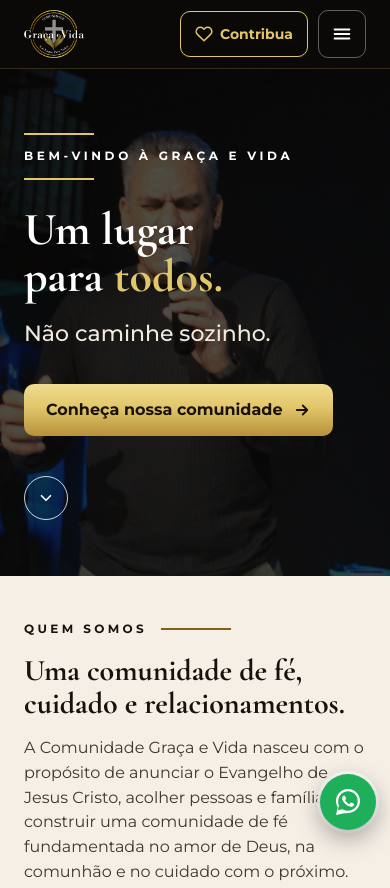
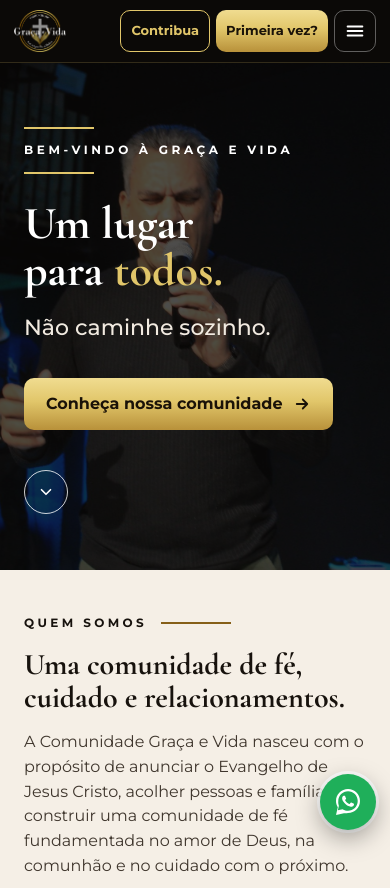
Before and after one commit to tiagohp42/graca-e-vida, a website: page index.html in a window 390 px wide. Shown: the top 888 px of the page. Drawn offline with nearby package versions, Linux system fonts and the light colour scheme.

Commit message:
Celular: Contribua e Primeira vez? juntos no topo
Abaixo de 440px os dois botões ficam lado a lado, menores e sem ícone.

Co-Authored-By: Claude Opus 5.5 <noreply@anthropic.com>

```diff
--- a/css/site.css
+++ b/css/site.css
@@ -68,14 +68,25 @@ p{margin:0}
   .gaveta-painel a.item[aria-current=page]{color:var(--ouro)}
   .gaveta-painel .btn{margin-top:16px}
 }
-/* Em telas estreitas não cabem os dois botões: fica o Contribua */
-@media (max-width:440px){.cta-topo{display:none !important}}
 @media (max-width:520px){
   .cta-topo .longo{display:none}
   .cta-topo{padding:10px 14px}
   .marca img{height:48px}
 }
 @media (min-width:521px){.cta-topo .curto{display:none}}
+/* Celular: Contribua e Primeira vez? lado a lado, mais compactos e sem ícones */
+@media (max-width:440px){
+  .topo nav{gap:6px}
+  .topo .wrap{padding-left:14px;padding-right:14px}
+  .marca img{height:42px}
+  .contrib-cel,.cta-topo{padding:8px 10px;min-height:42px;font-size:13px;gap:0}
+  .contrib-cel svg,.cta-topo svg{display:none}
+  .menu-btn{width:42px;height:42px}
+}
+@media (max-width:350px){
+  .marca img{height:36px}
+  .contrib-cel,.cta-topo{padding:8px 8px;font-size:12px}
+}
 
 /* ---------- Elementos comuns ---------- */
 .rotulo{display:flex;align-items:center;gap:14px;font-size:12px;font-weight:700;letter-spacing:.28em;text-transform:uppercase}
```
